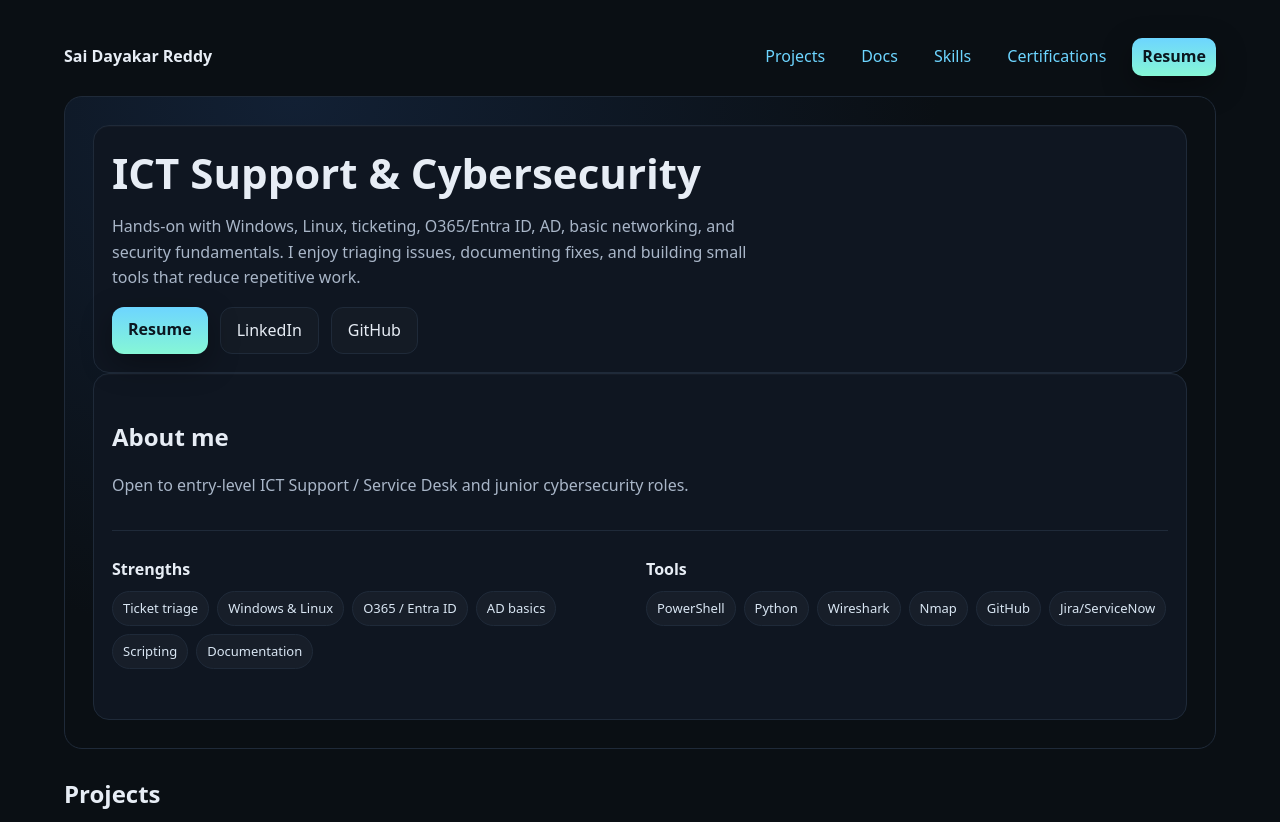
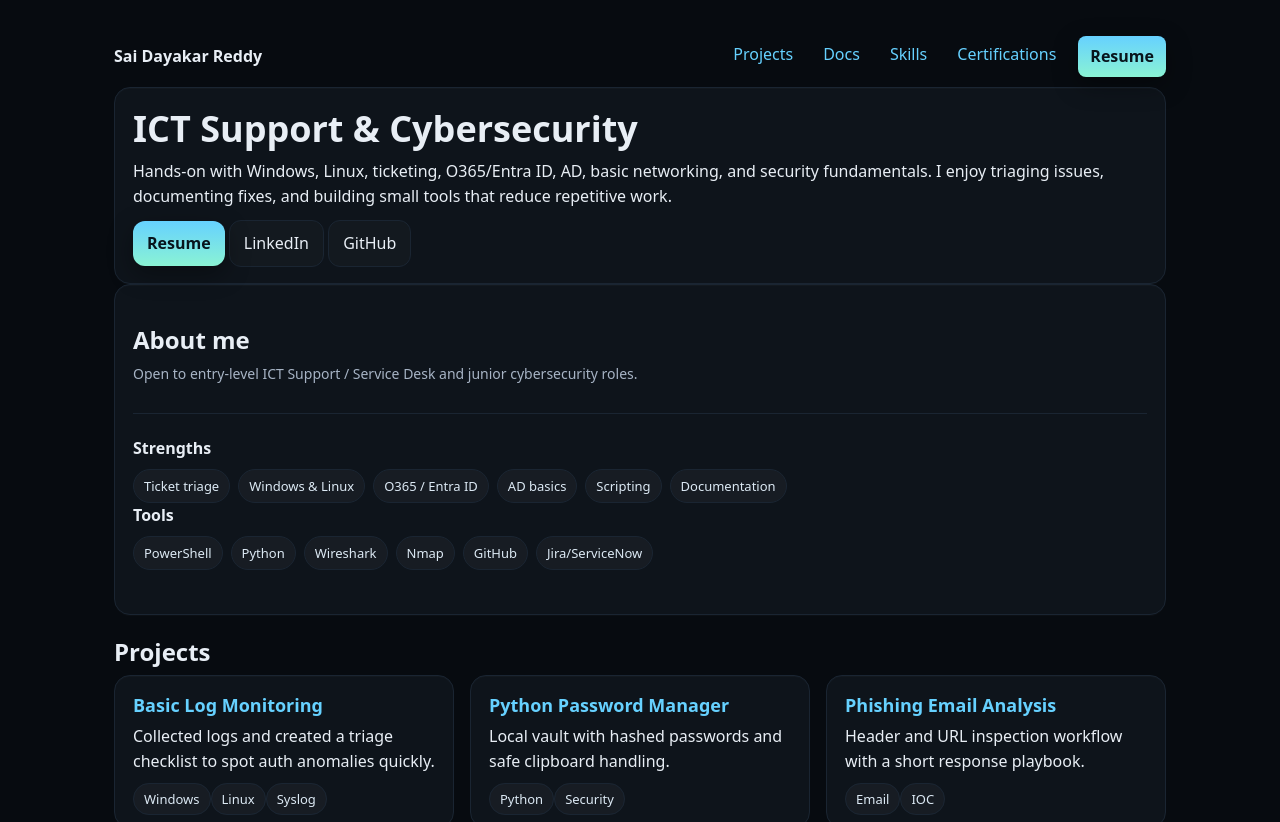
Before and after one commit to saidayakar-cyber/cyber, a plain HTML site: page index.html in a window 1280 px wide. Shown: the top 822 px of the page. Drawn offline with Linux system fonts and the light colour scheme.

Commit message:
Add files via upload

```diff
--- a/assets/style.css
+++ b/assets/style.css
@@ -1,76 +1,78 @@
 
-/* Professional Refresh Theme (inspired by reference) */
 :root{
-  --bg:#0a0f14;
-  --surface:#0f1621;
-  --surface-2:#121b29;
-  --text:#e7edf5;
-  --muted:#a9b6c8;
-  --border:#1f2a39;
-  --accent:#6dd5ff;   /* cyan-teal gradient */
-  --accent-2:#86f7d6;
-  --shadow: 0 10px 30px rgba(0,0,0,.35);
+  --bg:#070b10;
+  --card:#0e141b;
+  --text:#e8eef5;
+  --muted:#a7b4c5;
+  --border:#1a2532;
+  --accent:#66d1ff;
+  --accent-2:#8af3d4;
+  --shadow: 0 8px 24px rgba(0,0,0,.35);
 }
 *{box-sizing:border-box}
 html,body{margin:0;padding:0;background:var(--bg);color:var(--text);
-  font-family:ui-sans-serif,system-ui,-apple-system,Segoe UI,Roboto,Helvetica,Arial;line-height:1.6;
-  -webkit-font-smoothing:antialiased;-moz-osx-font-smoothing:grayscale;
+  font-family:ui-sans-serif, system-ui, -apple-system, Segoe UI, Roboto, Helvetica, Arial;
+  line-height:1.55;
+  -webkit-font-smoothing:antialiased; -moz-osx-font-smoothing:grayscale;
 }
 img{max-width:100%;height:auto;display:block}
 a{color:var(--accent);text-decoration:none}
 a:hover{text-decoration:underline}
-::selection{background:rgba(109,213,255,.25)}
-.container{max-width:1200px;margin:0 auto;padding:24px}
-.nav{display:flex;align-items:center;justify-content:space-between;padding:14px 0}
-.nav .brand{display:flex;gap:10px;align-items:center;font-weight:800;letter-spacing:.3px}
-.nav .links{display:flex;gap:16px;flex-wrap:wrap}
-.nav a{padding:6px 10px;border-radius:10px}
-.nav a:hover{background:rgba(255,255,255,.05);text-decoration:none}
-.btn{display:inline-block;background:linear-gradient(180deg,var(--accent),var(--accent-2));color:#0b1620;
-  border-radius:12px;padding:10px 16px;font-weight:800;border:0;box-shadow:var(--shadow);
-  transform:translateY(0);transition:transform .15s ease,box-shadow .2s ease,filter .15s ease;
+::selection{background:rgba(102,209,255,.25)}
+.container{max-width:1100px;margin:0 auto;padding:24px}
+.section{margin:22px 0 28px}
+h1,h2,h3{line-height:1.25;margin:0 0 8px}
+h1{font-size:36px} h2{font-size:24px} h3{font-size:18px}
+p{margin:6px 0 12px;color:var(--text)}
+.note{color:var(--muted);font-size:14px}
+.nav{display:flex;align-items:center;justify-content:space-between;padding:12px 0 10px}
+.nav .links{display:flex;gap:14px;flex-wrap:wrap}
+.nav a{padding:6px 8px;border-radius:8px}
+.nav a:hover{background:rgba(255,255,255,.04);text-decoration:none}
+.nav .btn{padding:8px 12px}
+.btn{display:inline-block;background:linear-gradient(180deg,var(--accent),var(--accent-2));
+  color:#08141c;border-radius:12px;padding:10px 14px;font-weight:700;border:0;box-shadow:var(--shadow);
+  transform:translateY(0);transition:transform .15s ease, filter .15s ease, box-shadow .2s ease;
 }
-.btn:hover{filter:brightness(1.05);transform:translateY(-1px)}
-.btn-ghost{display:inline-block;border:1px solid var(--border);padding:10px 16px;border-radius:12px;color:var(--text);
-  background:rgba(255,255,255,.02);transition:border-color .2s ease,background .2s ease;
+.btn:hover{filter:brightness(1.05);text-decoration:none;transform:translateY(-1px)}
+.btn:active{transform:translateY(0)}
+.btn-ghost{display:inline-block;border:1px solid var(--border);padding:10px 14px;border-radius:12px;color:var(--text);
+  background:rgba(255,255,255,.02);transition:background .2s ease, border-color .2s ease;
 }
-.btn-ghost:hover{background:rgba(255,255,255,.05);border-color:#2a3a51}
-.hero{position:relative;margin-top:6px;border-radius:18px;background:radial-gradient(80% 120% at 20% 0%, #122034 0%, #0a0f14 70%);
-  padding:28px;border:1px solid var(--border);overflow:hidden;
+.btn-ghost:hover{background:rgba(255,255,255,.05);text-decoration:none;border-color:#263547}
+.card{background:var(--card);border:1px solid var(--border);border-radius:16px;padding:18px 18px 16px;
+  box-shadow:0 1px 0 rgba(255,255,255,.02), inset 0 1px 0 rgba(255,255,255,.02);
 }
-.hero h1{margin:4px 0 8px;font-size:42px;line-height:1.2}
-.hero p{color:var(--muted);max-width:70ch}
-.hero .actions{display:flex;gap:12px;flex-wrap:wrap;margin-top:10px}
-.section{margin:26px 0 32px}
-.section h2{margin:0 0 12px;font-size:24px}
-.grid{display:grid;gap:18px}
+.grid{display:grid;gap:16px}
+.grid.cols-2{grid-template-columns:repeat(2,1fr)}
 .grid.cols-3{grid-template-columns:repeat(3,1fr)}
-.grid.cols-2{grid-template-columns:repeat(2,1fr)}
-.card{background:var(--surface);border:1px solid var(--border);border-radius:16px;padding:18px;box-shadow:inset 0 1px 0 rgba(255,255,255,.025)}
-.card.alt{background:var(--surface-2)}
-.project-card{transition:transform .16s ease, box-shadow .2s ease, border-color .2s ease}
-.project-card:hover{transform:translateY(-3px);box-shadow:var(--shadow);border-color:#2a3a52}
+.grid.cols-4{grid-template-columns:repeat(4,1fr)}
+.project-card{transition:transform .15s ease, box-shadow .2s ease, border-color .2s ease}
+.project-card:hover{transform:translateY(-2px);box-shadow:var(--shadow);border-color:#2a3747}
 .badges{display:flex;flex-wrap:wrap;gap:8px}
-.badge{border:1px solid var(--border);background:rgba(255,255,255,.035);padding:6px 10px;border-radius:999px;font-size:13px;color:#d9e6f3}
-.kv{display:grid;grid-template-columns:1fr 1fr;gap:12px}
+.badge{border:1px solid var(--border);background:rgba(255,255,255,.035);padding:6px 10px;border-radius:999px;font-size:13px;color:#dce9f4}
 .headerbar{display:flex;justify-content:space-between;align-items:center;margin:10px 0 14px}
 .article h1{margin-top:0}
-hr.sep{border:0;border-top:1px solid var(--border);margin:16px 0}
-pre,code{background:#0b121b;color:#e7f1fb;border:1px solid var(--border);border-radius:10px;padding:10px;display:block;overflow:auto}
+hr.sep{border:0;border-top:1px solid var(--border);margin:14px 0}
 table{width:100%;border-collapse:collapse;margin:8px 0 12px}
 th,td{border:1px solid var(--border);padding:8px;text-align:left}
-.footer{padding:22px 0;border-top:1px solid var(--border);color:var(--muted);margin-top:26px}
-/* Animated headings */
-.h-title{position:relative;display:inline-block}
-.h-title::after{content:"";position:absolute;left:0;bottom:-6px;width:100%;height:2px;
-  background:linear-gradient(90deg,var(--accent),transparent)}
-/* Responsive */
+pre,code{background:#0a1017;color:#e7f1fb;border:1px solid var(--border);border-radius:10px;padding:10px;display:block;overflow:auto}
+:focus{outline:2px solid var(--accent-2);outline-offset:2px}
+a:focus-visible, button:focus-visible{outline:2px solid var(--accent-2)}
+.visually-hidden{position:absolute!important;clip:rect(1px,1px,1px,1px);padding:0;border:0;height:1px;width:1px;overflow:hidden}
+@media (prefers-reduced-motion:no-preference){
+  .fade-in{opacity:0;animation:fade .6s ease forwards}
+  .stagger > *{opacity:0;animation:fade .6s ease forwards}
+  .stagger > *:nth-child(1){animation-delay:.05s}
+  .stagger > *:nth-child(2){animation-delay:.1s}
+  .stagger > *:nth-child(3){animation-delay:.15s}
+  .stagger > *:nth-child(4){animation-delay:.2s}
+  @keyframes fade{to{opacity:1}}
+}
 @media (max-width:1000px){
-  .grid.cols-3{grid-template-columns:1fr 1fr}
-  .hero h1{font-size:34px}
+  .grid.cols-3,.grid.cols-4{grid-template-columns:1fr 1fr}
 }
 @media (max-width:720px){
-  .grid.cols-2,.grid.cols-3{grid-template-columns:1fr}
-  .hero{padding:20px}
-  .hero h1{font-size:28px}
+  .grid.cols-2,.grid.cols-3,.grid.cols-4{grid-template-columns:1fr}
+  h1{font-size:28px} h2{font-size:20px}
 }
```
